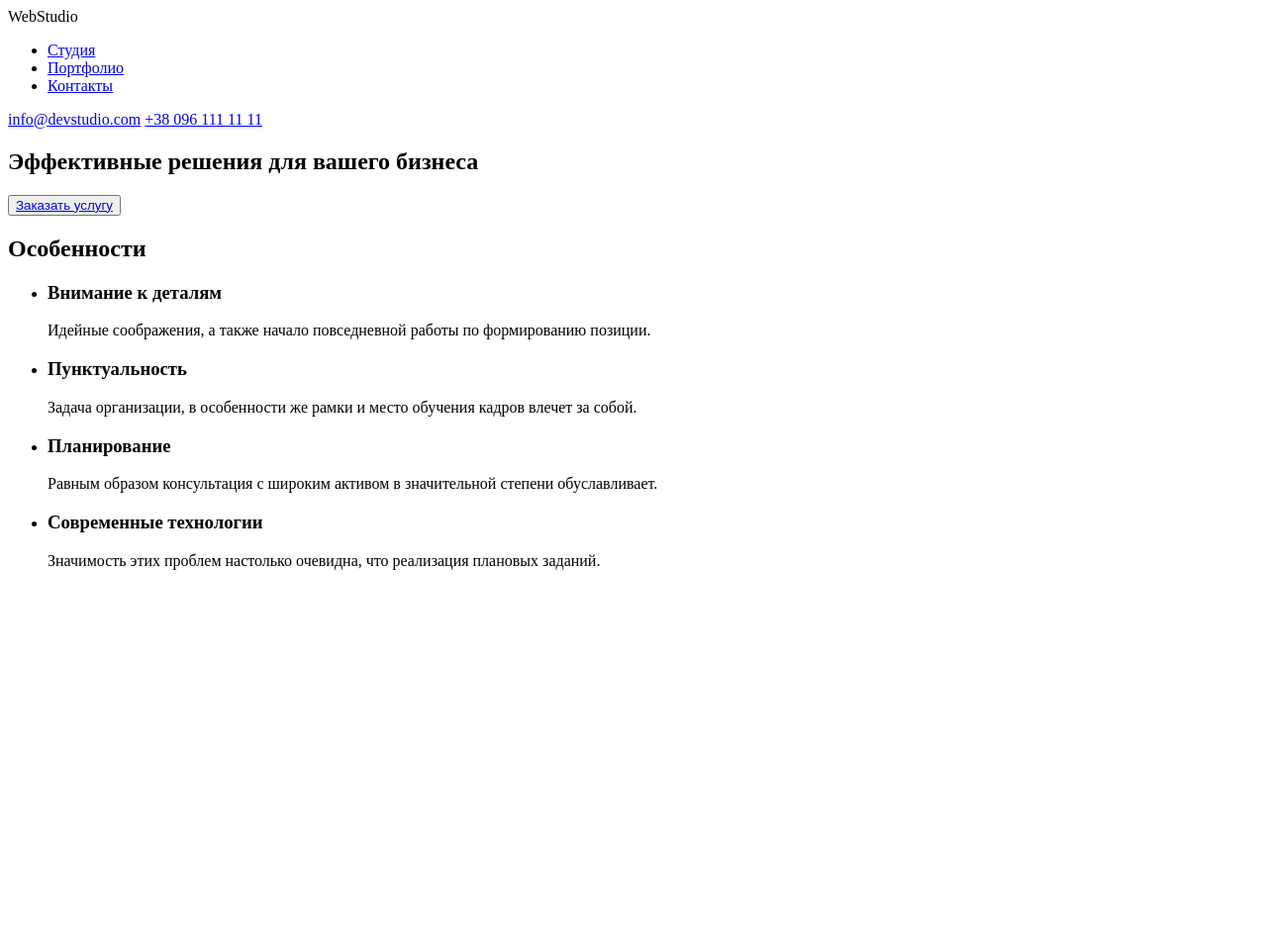
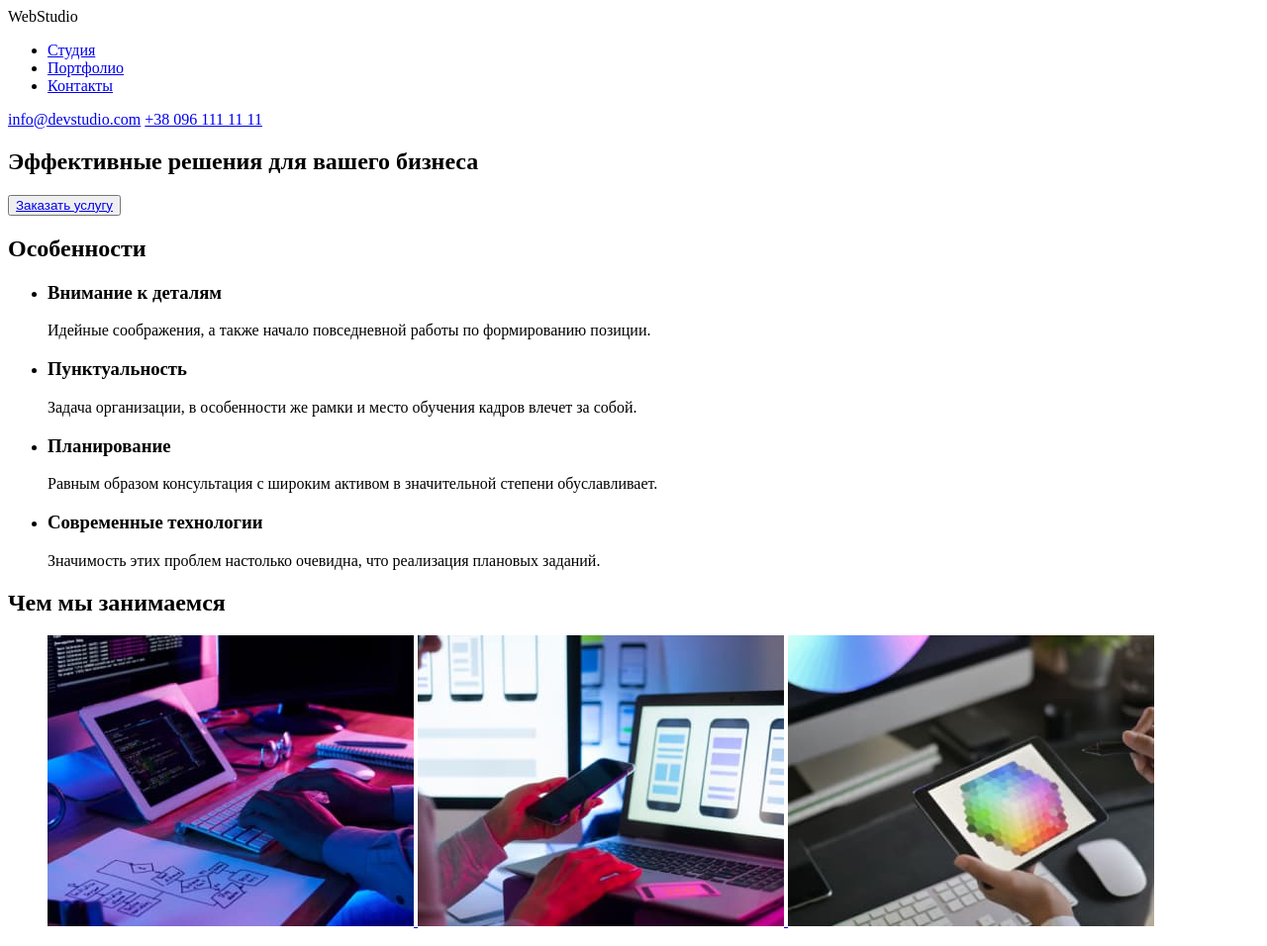
Before and after one commit to voxport/goit-markup-hw-01, a plain HTML site: page index.html in a window 1280 px wide. Shown: the whole page at 99% size. Before the commit the page ends 800 px from the top, so only its background shows below. Drawn offline with Linux system fonts and the light colour scheme.

Commit message:
Добавлена секция
Добавлена секция "Чем мы занимаемся"

```diff
--- a/index.html
+++ b/index.html
@@ -63,6 +63,30 @@
 
         </section>
 
+        <section>
+            <h2>Чем мы занимаемся</h2>
+            <ul>
+                <a href="#">
+                <img src="./images/img.jpg"
+                alt="Разработка сайтов"
+                width="370"/>
+                </a>
+
+                <a href="#">
+                <img src="./images/box 2.jpg"
+                alt="Разработка мобильных приложений"
+                width="370">
+                </a>
+
+                <a href="#">
+                <img src="./images/box 3.jpg"
+                alt="Дизайн"
+                width="370">
+                </a>
+            </ul>
+
+        </section>
+
     </main>
     <footer>
 
```
Also changed, not shown: images/box 2.jpg (added), images/box 3.jpg (added), images/img.jpg (added).
